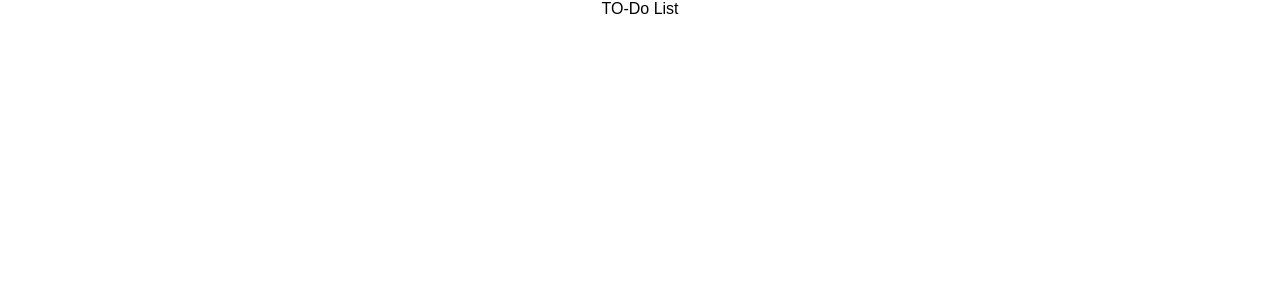
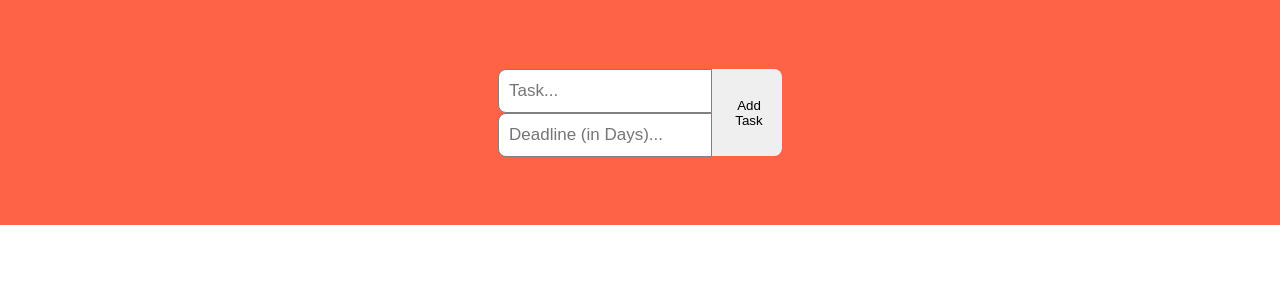
Before and after one commit to platisam/TS_ToDoList, a React (Create React App) app: page / in a window 1280 px wide. Shown: the top 300 px of the page. Built offline with nearby package versions, Linux system fonts and the light colour scheme.

Commit message:
setting states for inputs and button to App.tsx

```diff
--- a/src/App.tsx
+++ b/src/App.tsx
@@ -1,8 +1,23 @@
-import React from "react";
+import React, { FC, useState } from "react";
 import "./App.css";
 
-function App() {
-  return <div className="App">TO-Do List</div>;
-}
+const App: FC = () => {
+  const [task, setTask] = useState<string>("");
+  const [deadline, setDeadline] = useState<number>(0);
+  const [todo, setTodo] = useState([]);
+
+  return (
+    <div className="App">
+      <div className="header">
+        <div className="inputContainer">
+          <input type="text" placeholder="Task..." />
+          <input type="number" placeholder="Deadline (in Days)..." />
+        </div>
+        <button>Add Task</button>
+      </div>
+      <div className="todoList"></div>
+    </div>
+  );
+};
 
 export default App;
```
